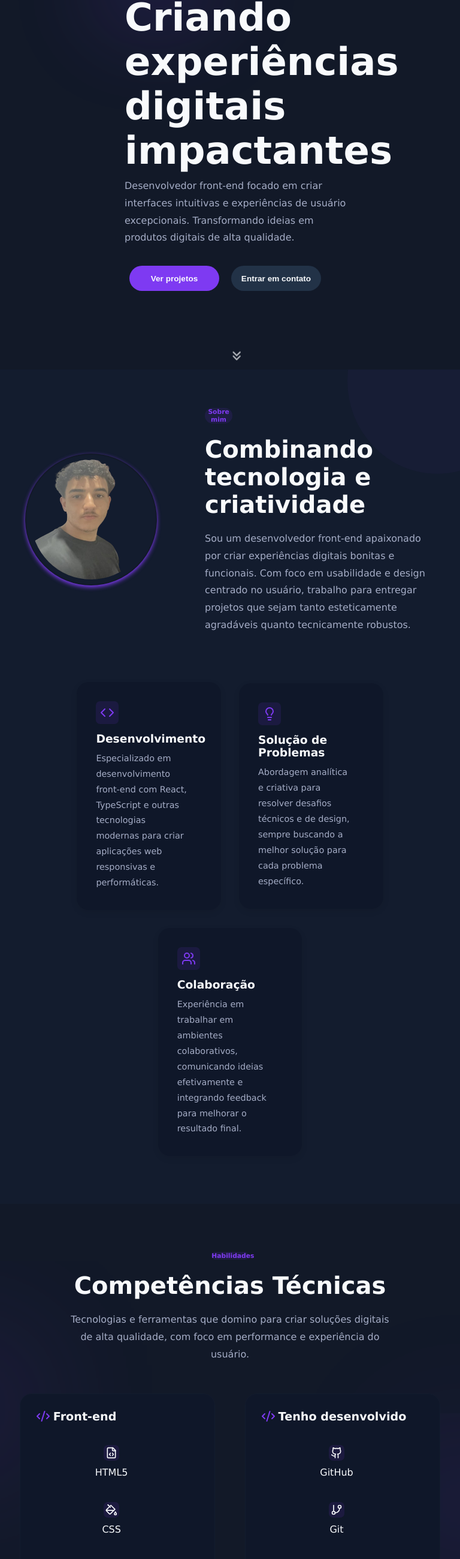
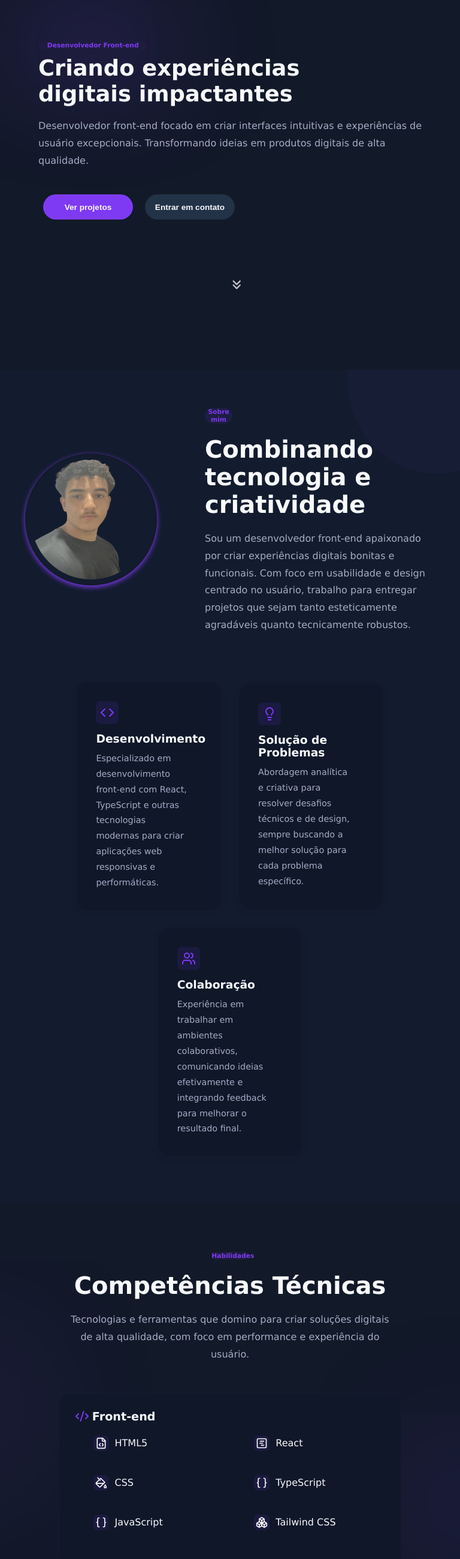
Before and after one commit to diegoramosds/projeto-portfolio, a React (Vite) app in the folder projeto-portfolio/: page / in a window 768 px wide. Shown: the part 184-2783 px from the top of the page at 60% size. Built offline with nearby package versions, Linux system fonts and the light colour scheme.

Commit message:
Aplicando responsividade

```diff
--- a/projeto-portfolio/src/pages/Home/Home.css
+++ b/projeto-portfolio/src/pages/Home/Home.css
@@ -16,7 +16,7 @@
 .text-container {
   width: 55%;
   text-align: left;
-  margin-top: 9em;
+  margin-top: 8em;
   margin-left: 13em;
   position: relative;
 }
@@ -88,18 +88,58 @@
 .go-down:hover {
   color: var(--accent);
 }
-@media screen and (max-width: 766px) {
+
+@media screen and (max-width: 320px) {
   .text-container {
+    display: flex;
+    flex-direction: column;
+    gap: 10px;
     width: 95%;
-    margin-top: 6em;
-    margin-left: 1em;
+    margin: 30px;
+    margin: 1em;
+    margin-top: 7em;
+  }
+  .text-container h1 {
+    font-size: 1.8em;
+    width: 100%;
   }
   .text-container h6 {
-    width: 50%;
+    width: 55%;
+  }
+  .button-container {
+    display: flex;
+    flex-wrap: wrap;
+    margin: 0em;
+  }
+  .button-container .button-projects,
+  .button-container .button-contact {
+    width: 140px;
+    height: 38px;
+    border-radius: 40px;
+    padding: 0px;
+    font-size: 0.85em;
+    margin-top: 2em;
+    font-weight: bold;
+  }
+
+}
+
+@media screen and (min-width: 321px) and (max-width: 766px) {
+  .text-container {
+    display: flex;
+    flex-direction: column;
+    gap: 10px;
+    width: 95%;
+    margin: 30px;
+    margin: 1em;
+    margin-top: 7em;
+  }
+  .text-container h6 {
+    width: 55%;
     margin-bottom: 1em;
   }
   .text-container h1 {
-    font-size: 2.5em;
+    font-size: 2em;
     width: 100%;
   }
   .text-container p {
@@ -130,6 +170,15 @@
   }
 }
 @media screen and (min-width: 767px) and (max-width: 1250px) {
-  @media screen and (orientation: landscape) {
+  .text-container {
+    display: flex;
+    flex-direction: column;
+    gap: 10px;
+    width: 95%;
+    margin-left: 4em;
+  }
+  .text-container h1 {
+    font-size: 2.3em;
+    width: 80%;
   }
 }
--- a/projeto-portfolio/src/pages/Projects/Projects.css
+++ b/projeto-portfolio/src/pages/Projects/Projects.css
@@ -138,7 +138,7 @@
   align-items: center;
   text-align: left;
   width: 85%;
-  height: 510px;
+  min-height: 540px;
   margin: 2em .8em;
 }
 
@@ -152,7 +152,8 @@
   }
 }
 @media screen and (min-width: 767px) and (max-width: 1250px) {
-
-  @media (orientation: landscape) {
-
-}}
+  .img-item {
+    width: 50%;
+    height: 520px;
+  }
+}
--- a/projeto-portfolio/src/pages/Skills/Skills.css
+++ b/projeto-portfolio/src/pages/Skills/Skills.css
@@ -10,6 +10,7 @@
   width: 100vw;
   min-height: 700px;
   padding-top: 5em;
+  padding-bottom: 5em;
 }
 
 .primary {
@@ -60,16 +61,15 @@
 .card-skills ul {
   display: flex;
   flex-direction: column;
+  width: 100%;
   gap: 20px;
   margin: 1em;
 }
 .hard-skills ul li {
   display: flex;
-  flex-direction: column;
   align-items: center;
   gap: 10px;
   color: var(--title);
-  width: 220px;
   padding: 10px;
   border-radius: 10px;
   transition: background-color 0.3s ease-in-out;
@@ -142,6 +142,19 @@
 }
 
 @media screen and (min-width: 767px) and (max-width: 1250px) {
-  @media (orientation: landscape) {
+  .card-skills {
+    min-width: 70%;
+    min-height: 270px;
+  }
+  .card-skills ul {
+    width: 50%;
+    justify-content: center;
+    align-items: center;
+    flex-direction: column;
+    margin: 0em;
+  }
+
+  .hard-skills ul li {
+    width: 70%;
   }
 }
```
